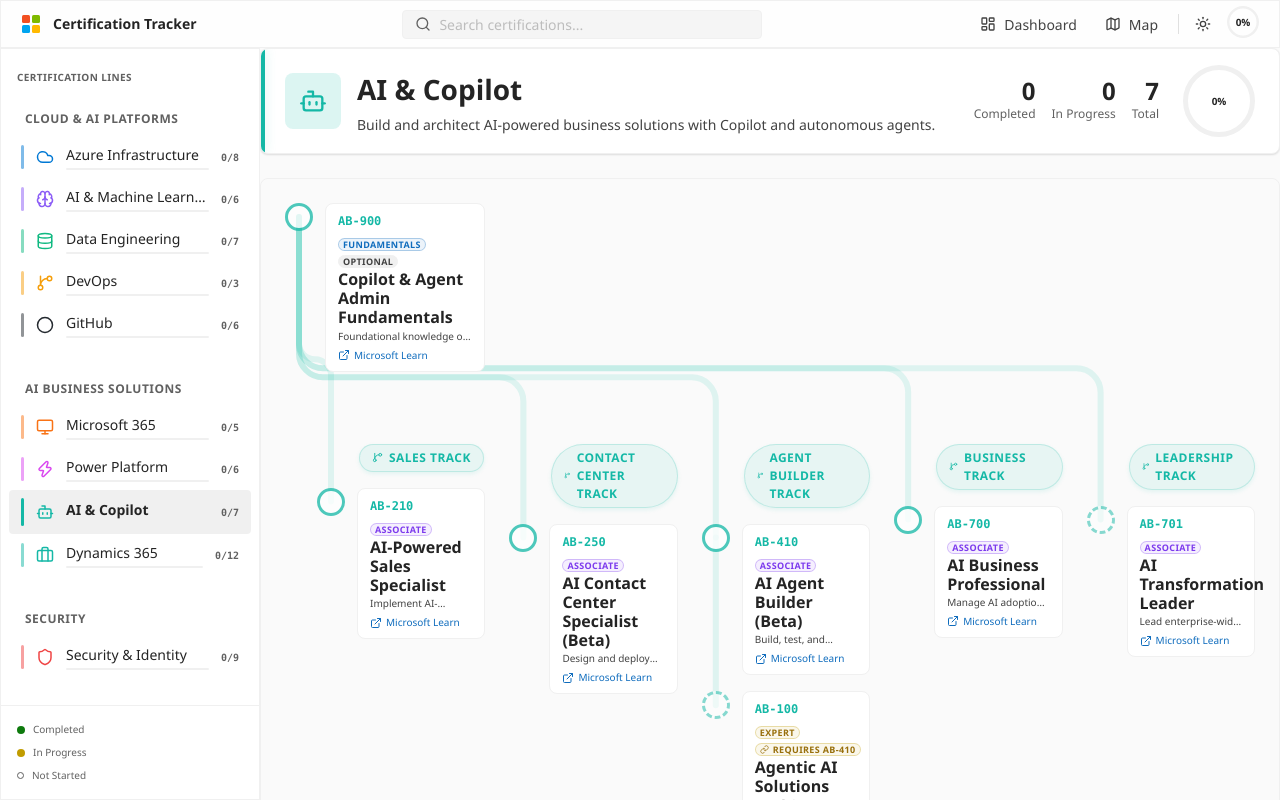
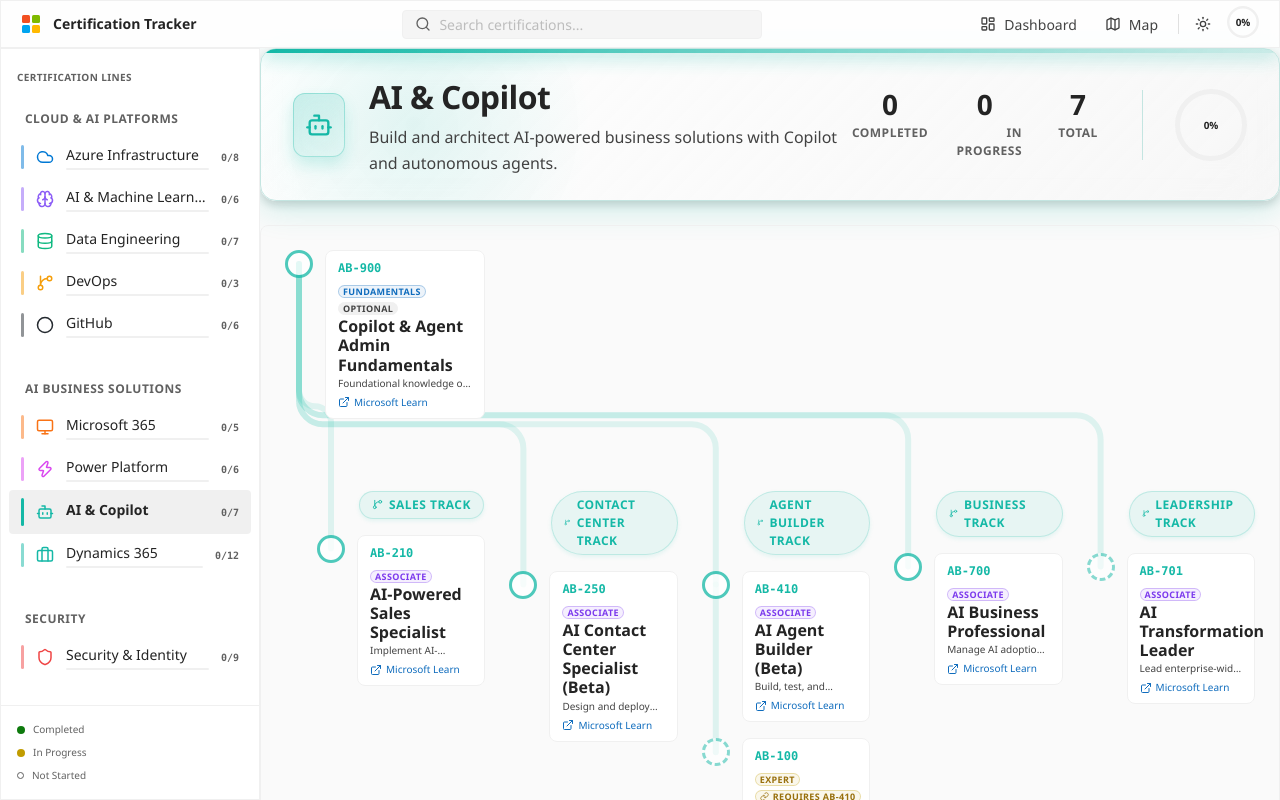
Before and after one commit to danzure/microsoft-certified-tracker, a React (Vite) app: page /path/agentic-ai in a window 1280 px wide. Shown: the top 800 px of the page. Built offline with nearby package versions, Linux system fonts and the light colour scheme.

Commit message:
Top bar updates

```diff
--- a/src/components/MetroMap/MetroLine.css
+++ b/src/components/MetroMap/MetroLine.css
@@ -11,14 +11,22 @@
   display: flex;
   justify-content: space-between;
   align-items: center;
-  background: var(--bg-surface-1);
-  padding: var(--space-4) var(--space-6);
-  border-radius: var(--radius-lg);
-  border: 1px solid var(--border-subtle);
+  background: linear-gradient(135deg, color-mix(in srgb, var(--bg-surface-1) 85%, transparent) 0%, color-mix(in srgb, var(--bg-surface-2) 65%, transparent) 100%);
+  backdrop-filter: blur(24px);
+  -webkit-backdrop-filter: blur(24px);
+  padding: var(--space-6) var(--space-8);
+  border-radius: var(--radius-2xl);
+  border: 1px solid color-mix(in srgb, var(--path-color) 20%, var(--border-subtle));
   position: relative;
   overflow: hidden;
-  box-shadow: var(--shadow-sm);
+  box-shadow: var(--shadow-lg), 0 8px 32px var(--path-glow);
   flex-shrink: 0;
+  transition: transform var(--duration-normal) var(--curve-easy-ease), box-shadow var(--duration-normal) var(--curve-easy-ease);
+}
+
+.metro-line__header:hover {
+  transform: translateY(-2px);
+  box-shadow: var(--shadow-xl), 0 12px 48px var(--path-glow);
 }
 
 .metro-line__header::before {
@@ -26,61 +34,89 @@
   position: absolute;
   top: 0;
   left: 0;
-  width: 4px;
-  height: 100%;
-  background: var(--path-color);
-  box-shadow: 0 0 12px var(--path-glow);
+  width: 100%;
+  height: 4px;
+  background: linear-gradient(90deg, var(--path-color), color-mix(in srgb, var(--path-color) 20%, transparent));
+  box-shadow: 0 0 20px var(--path-color);
+}
+
+/* Subtle radial glow inside the header to give it a premium feel */
+.metro-line__header::after {
+  content: '';
+  position: absolute;
+  top: -50%;
+  left: -10%;
+  width: 50%;
+  height: 200%;
+  background: radial-gradient(circle at center, var(--path-glow) 0%, transparent 60%);
+  opacity: 0.6;
+  pointer-events: none;
+  z-index: 0;
+}
+
+.metro-line__header-left,
+.metro-line__header-right {
+  position: relative;
+  z-index: 1; /* Keep above the glow background */
 }
 
 .metro-line__header-left {
   display: flex;
   align-items: center;
-  gap: var(--space-4);
+  gap: var(--space-6);
 }
 
 .metro-line__icon-wrapper {
-  width: 56px;
-  height: 56px;
-  border-radius: var(--radius-lg);
-  background: color-mix(in srgb, var(--path-color) 15%, transparent);
+  width: 64px;
+  height: 64px;
+  border-radius: var(--radius-xl);
+  background: linear-gradient(135deg, color-mix(in srgb, var(--path-color) 20%, transparent), color-mix(in srgb, var(--path-color) 5%, transparent));
   color: var(--path-color);
   display: flex;
   align-items: center;
   justify-content: center;
+  box-shadow: inset 0 0 0 1px color-mix(in srgb, var(--path-color) 30%, transparent), 0 8px 16px var(--path-glow);
+  backdrop-filter: blur(10px);
 }
 
 .metro-line__title {
-  font-size: var(--fs-title2);
-  font-weight: var(--fw-bold);
+  font-size: var(--fs-title1);
+  font-weight: var(--fw-extrabold);
   color: var(--text-primary);
   margin-bottom: var(--space-1);
+  letter-spacing: var(--letter-spacing-tight);
 }
 
 .metro-line__description {
-  font-size: var(--fs-body1);
+  font-size: var(--fs-body2);
   color: var(--text-secondary);
   max-width: 600px;
+  line-height: var(--lh-relaxed);
 }
 
 .metro-line__header-right {
   display: flex;
   align-items: center;
-  gap: var(--space-6);
+  gap: var(--space-8);
 }
 
 .metro-line__stats {
   display: flex;
-  gap: var(--space-4);
+  gap: var(--space-6);
   text-align: right;
+  padding-right: var(--space-8);
+  border-right: 1px solid color-mix(in srgb, var(--path-color) 20%, var(--border-subtle));
 }
 
 .metro-line__stat {
   display: flex;
   flex-direction: column;
+  align-items: center;
+  min-width: 64px;
 }
 
 .metro-line__stat-value {
-  font-size: var(--fs-title3);
+  font-size: var(--fs-title2);
   font-weight: var(--fw-bold);
   color: var(--text-primary);
   line-height: 1;
@@ -89,7 +125,10 @@
 .metro-line__stat-label {
   font-size: var(--fs-caption1);
   color: var(--text-tertiary);
-  margin-top: 2px;
+  margin-top: 6px;
+  text-transform: uppercase;
+  letter-spacing: var(--letter-spacing-wide);
+  font-weight: var(--fw-semibold);
 }
 
 /* ─── Map Viewport ─── */
```
